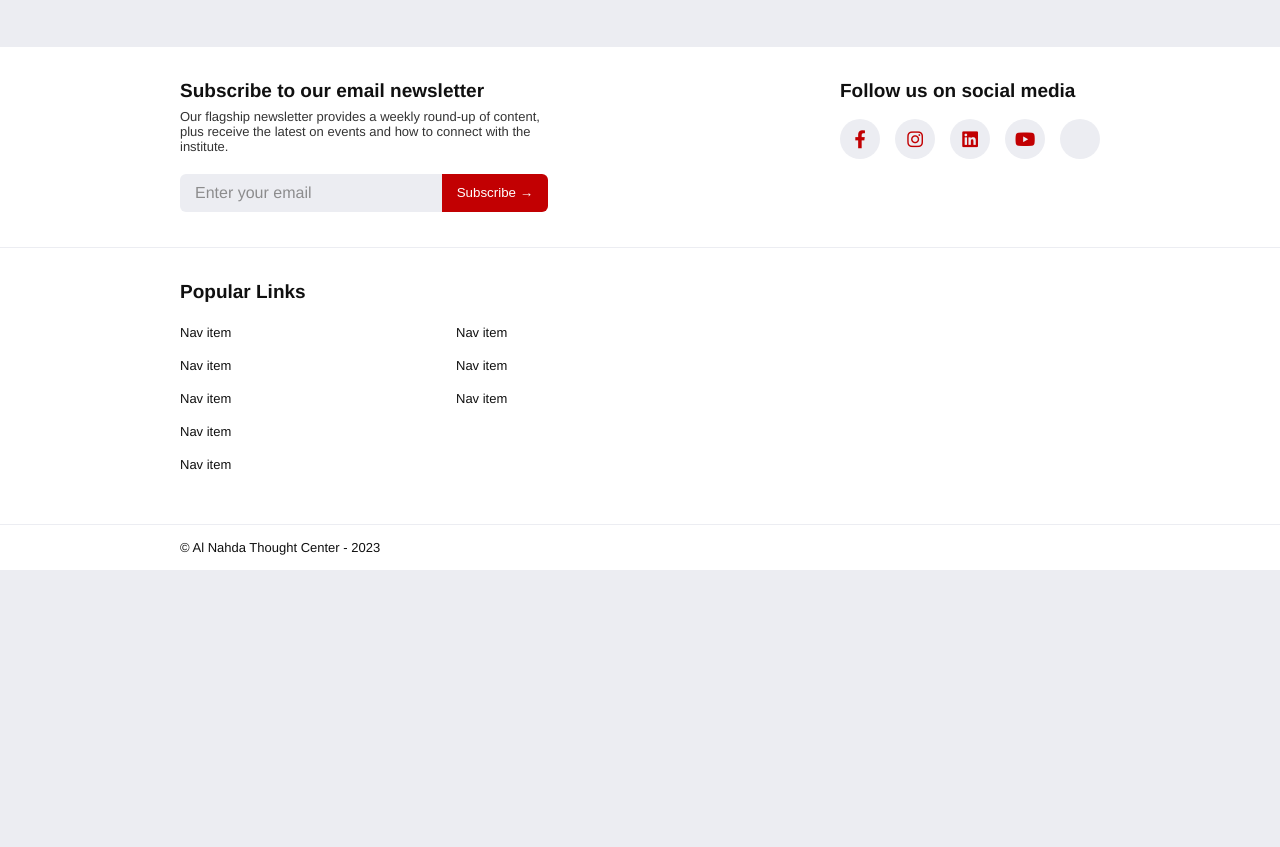
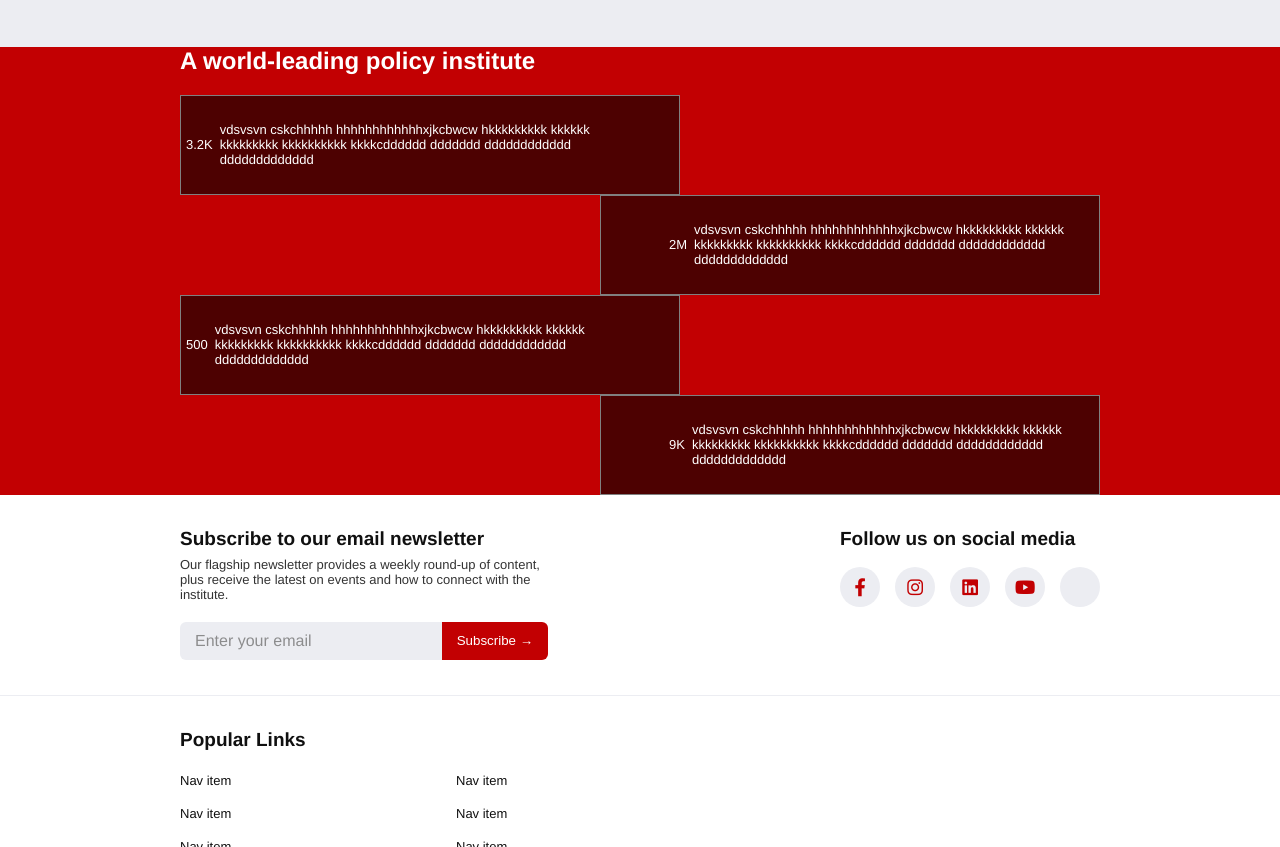
Before and after one commit to mohammad-makkeh/Al-Nahda-Thought-Center, a plain HTML site: page index.html in a window 1280 px wide. Shown: the part 1102-1949 px from the top of the page. Before the commit the page ends 1673 px from the top, so only its background shows below. Drawn offline with nearby package versions, Linux system fonts and the light colour scheme.

Commit message:
bkjk;
nknl

```diff
--- a/assets/css/global.css
+++ b/assets/css/global.css
@@ -326,7 +326,53 @@ carousel swiper
     padding-right: 0.3rem;
 }
 
+/*
+*
+*
+*
+status
+*
+*
+*
+*/
+.status-field{
+    color: white;
+    background-color: #c20002;
+}
+.status-container{
+    display: flex;
+    flex-direction: column;
+    gap: 20px;
+}
+.status-field-cards{
+    display: flex;
+    flex-direction: column;
+}
+.status-card:nth-child(even){
+    align-self: end;
+    justify-content: end;
+}
+.status-header{
+    color: white;
+}
+.status-card{
+    width: 500px;
+    aspect-ratio: 5;
+    background-color: #4d0101;
+    border: 1px solid gray;
+    padding: 10px 5px;
+    display: flex;
+}
+.status-card-content{
+    display: flex;
+    align-items: center;
+    width: 425px;
+    gap: 7px;
+}
 
+/* .status-card-content:nth-child(odd){
+
+} */
 /*
 *
 *
--- a/index.html
+++ b/index.html
@@ -419,6 +419,53 @@
                     </div>
                 </div>
             </section>
+            <section class="status-field">
+                <div class="container status-container">
+                    <h2 class="status-header">A world-leading policy institute</h2>
+                    <div class="status-field-cards">
+                        <div class="status-card">
+                            <div class="status-card-content">
+                                <div class="status-card-value">
+                                    3.2K
+                                </div>
+                                <div class="status-card-description">
+                                    vdsvsvn cskchhhhh hhhhhhhhhhhhxjkcbwcw hkkkkkkkkk kkkkkk kkkkkkkkk kkkkkkkkkk kkkkcdddddd ddddddd dddddddddddd ddddddddddddd
+                                </div>
+                            </div>
+                        </div>
+                        <div class="status-card">
+                            <div class="status-card-content">
+                                <div class="status-card-value">
+                                    2M
+                                </div>
+                                <div class="status-card-description">
+                                    vdsvsvn cskchhhhh hhhhhhhhhhhhxjkcbwcw hkkkkkkkkk kkkkkk kkkkkkkkk kkkkkkkkkk kkkkcdddddd ddddddd dddddddddddd ddddddddddddd
+                                </div>
+                            </div>
+                        </div>
+                        <div class="status-card">
+                            <div class="status-card-content">
+                                <div class="status-card-value">
+                                    500
+                                </div>
+                                <div class="status-card-description">
+                                    vdsvsvn cskchhhhh hhhhhhhhhhhhxjkcbwcw hkkkkkkkkk kkkkkk kkkkkkkkk kkkkkkkkkk kkkkcdddddd ddddddd dddddddddddd ddddddddddddd
+                                </div>
+                            </div>
+                        </div>
+                        <div class="status-card">
+                            <div class="status-card-content">
+                                <div class="status-card-value">
+                                    9K
+                                </div>
+                                <div class="status-card-description">
+                                    vdsvsvn cskchhhhh hhhhhhhhhhhhxjkcbwcw hkkkkkkkkk kkkkkk kkkkkkkkk kkkkkkkkkk kkkkcdddddd ddddddd dddddddddddd ddddddddddddd
+                                </div>
+                            </div>
+                        </div>
+                    </div>
+                </div>
+            </section>
         </main>
         <footer class="">
             <section class="container-wrapper">
```
